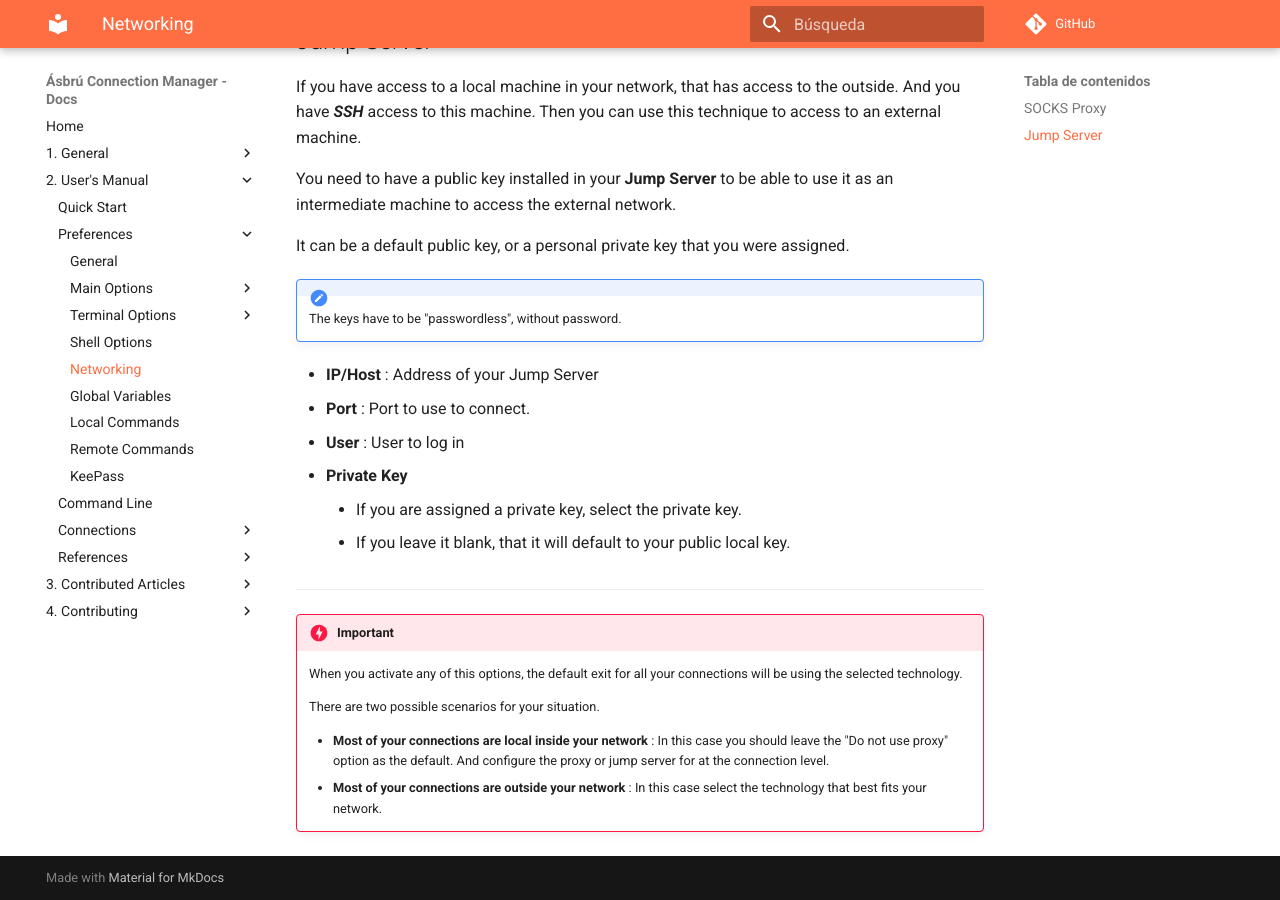
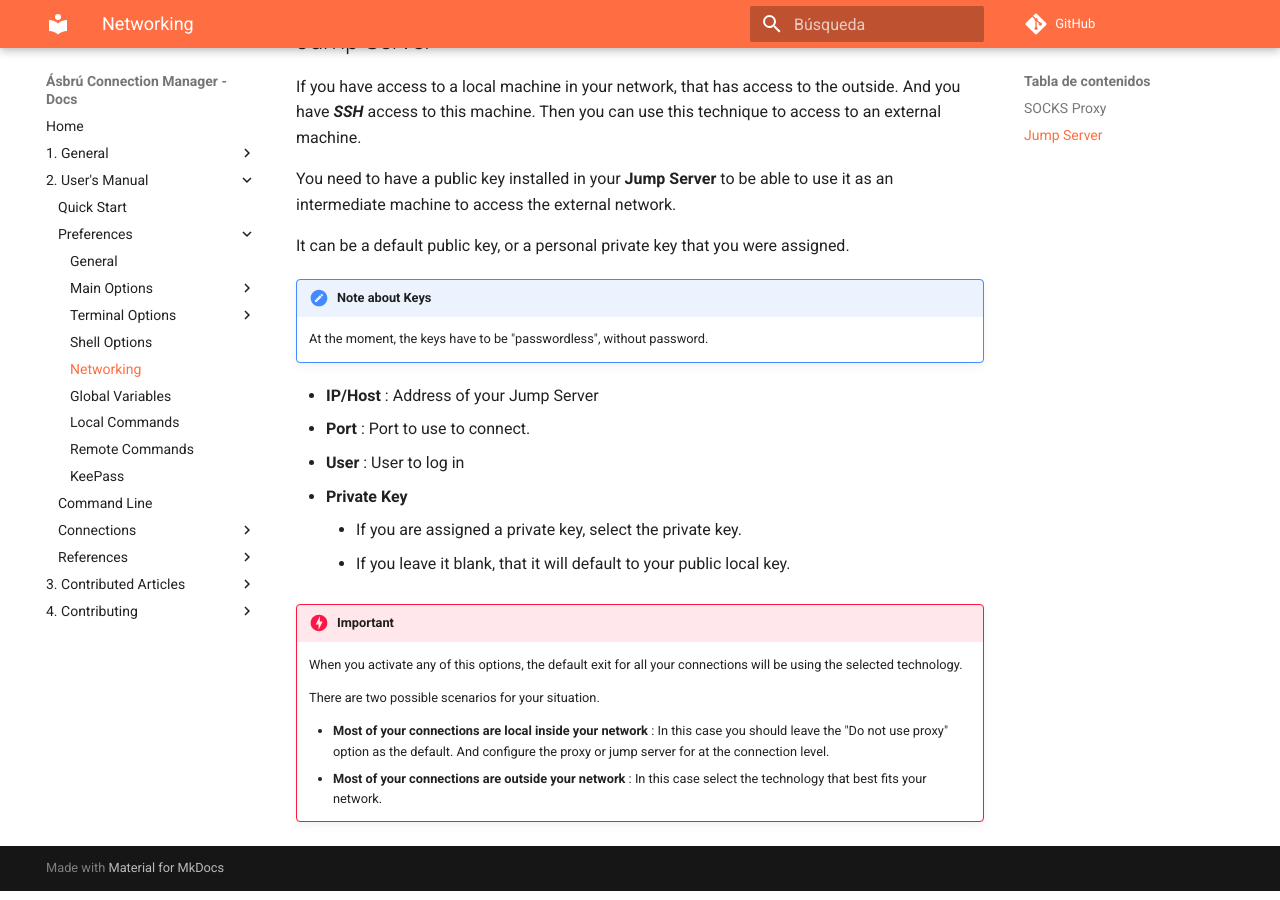
Before and after one commit to asbru-cm/asbru-cm, an MkDocs documentation site: the page built from doc/Manual/Preferences/Networking.md, in a window 1280 px wide and 900 px high, scrolled down 747 px. Built offline with MkDocs 1.6.1 and Material for MkDocs 9.7.7, drawn with Linux system fonts in a browser that asks for light colours; comment, search, counter and statistics services are not loaded.

Commit message:
fixed more titles

```diff
--- a/doc/Manual/Preferences/Networking.md
+++ b/doc/Manual/Preferences/Networking.md
@@ -21,8 +21,8 @@ You need to have a public key installed in your __Jump Server__  to be able to u
 
 It can be a default public key, or a personal private key that you were assigned.
 
-!!! note " "
-    The keys have to be "passwordless", without password.
+!!! note "Note about Keys"
+    At the moment, the keys have to be "passwordless", without password.
 
 + __IP/Host__ : Address of your Jump Server
 + __Port__ : Port to use to connect.
@@ -31,8 +31,6 @@ It can be a default public key, or a personal private key that you were assigned
     - If you are assigned a private key, select the private key.
     - If you leave it blank, that it will default to your public local key.
 
----
-
 !!! danger "Important"
     When you activate any of this options, the default exit for all your connections will be using the selected technology.
 
```
